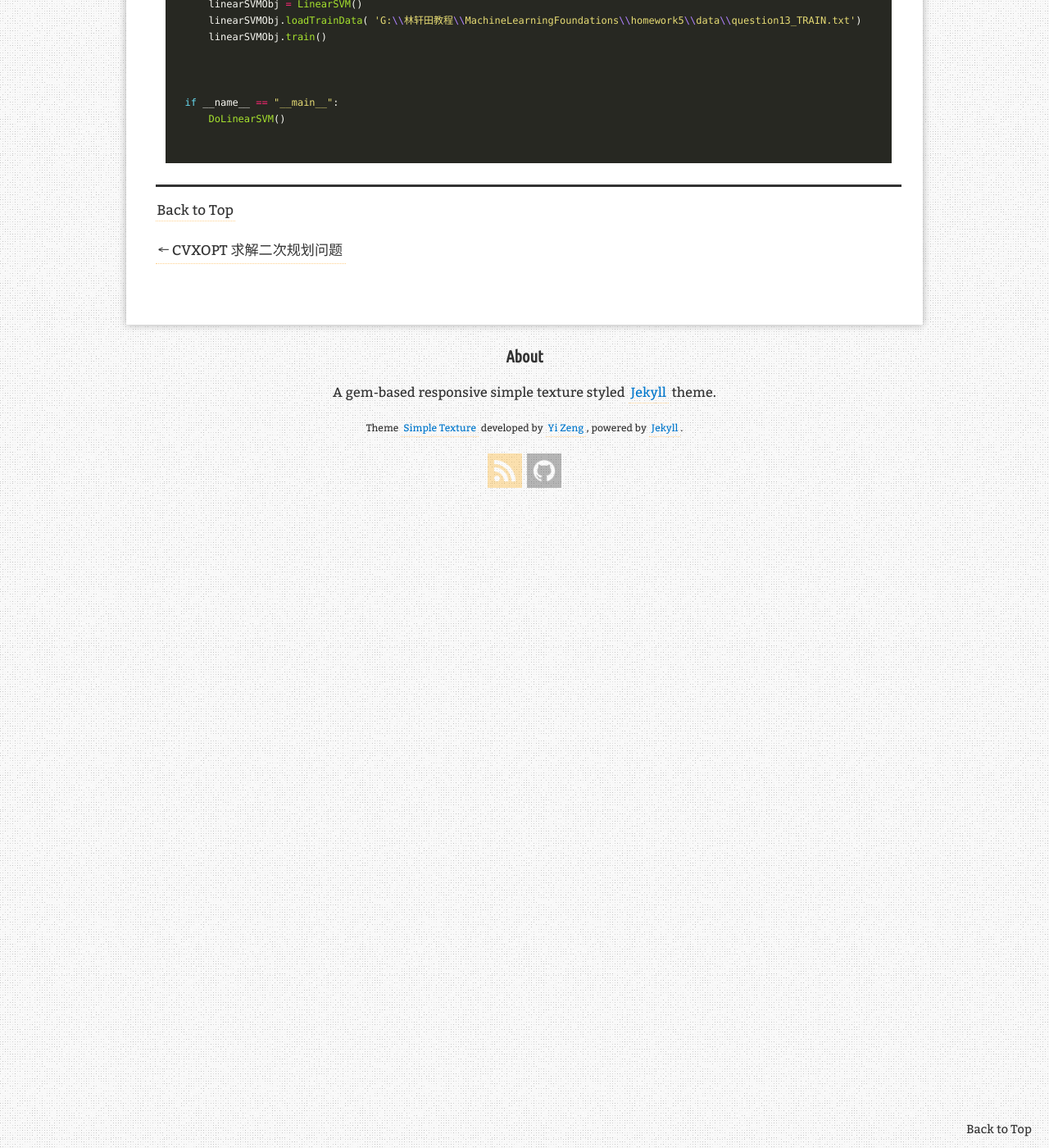
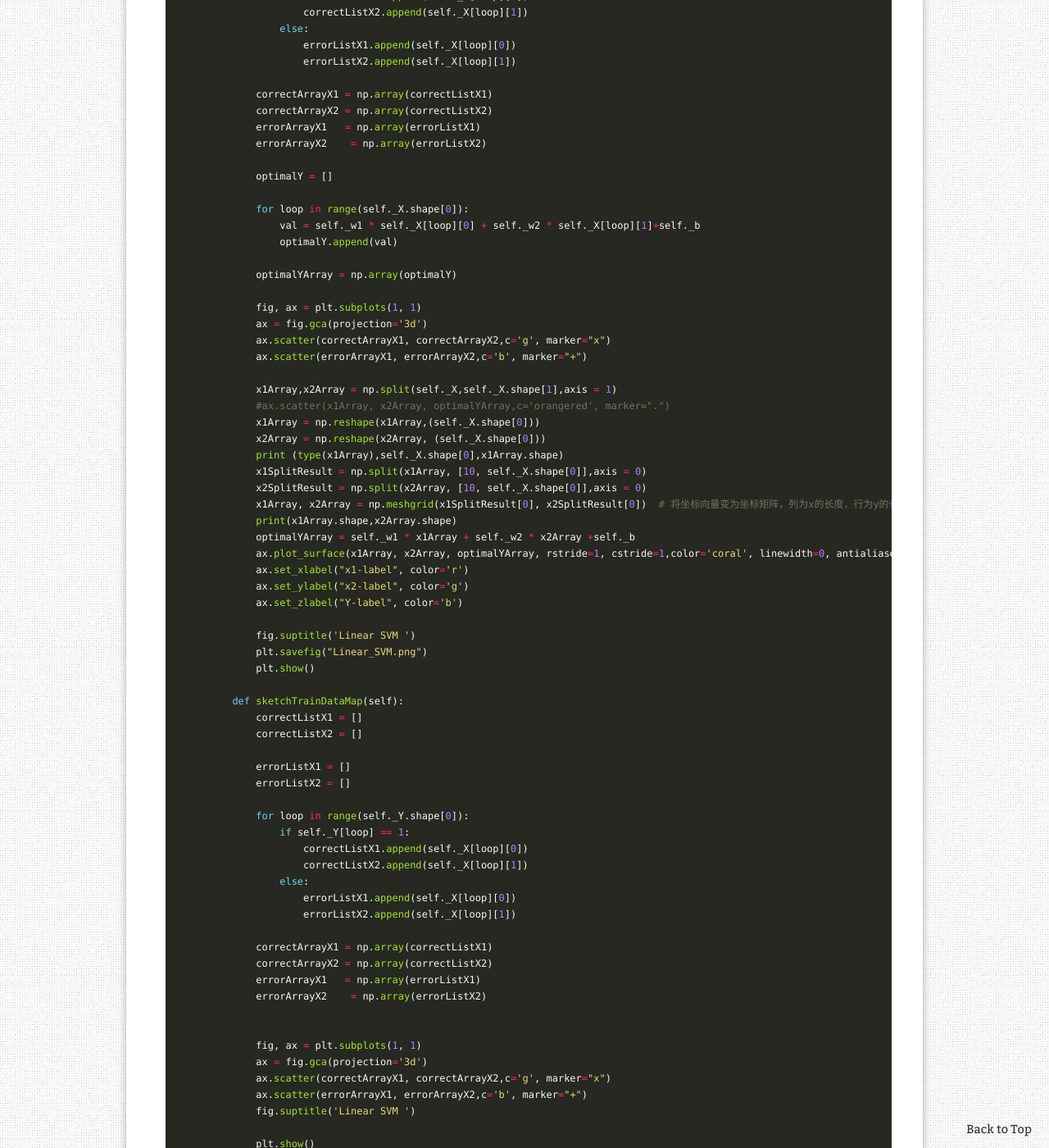
Before and after one commit to SailBlade/sailblade.github.io, a Jekyll site: the page built from _posts/2018-11-02-linearSVM.md, in a window 1280 px wide and 1400 px high, scrolled down 6211 px. Shown: the whole window at 82% size. Built offline with Jekyll 4.4.1, drawn with Linux system fonts in a browser that asks for light colours; nearby versions of some CDN libraries; comment, search, counter and statistics services are not loaded; some of the changed text lies outside the part shown.

Commit message:
convert the linear svm to 3d surface done

```diff
--- a/_posts/2018-11-02-linearSVM.md
+++ b/_posts/2018-11-02-linearSVM.md
@@ -51,7 +55,7 @@
 ![](http://p30p0kjya.bkt.clouddn.com/%E5%85%AC%E5%BC%8F2018110303.png)
 
 #### 5) 利用CVXOPT求得最优解如下：
-![](http://p30p0kjya.bkt.clouddn.com/%E5%85%AC%E5%BC%8F2018110305.png)
+![](http://p30p0kjya.bkt.clouddn.com/%E8%AE%AD%E7%BB%83%E6%95%B0%E6%8D%AE%E5%88%86%E5%B8%833.png)
 
 
 ##  源码
@@ -69,6 +73,38 @@
         def __init__(self):
             #self._b = np.zeros(1,dtype=np.float64)
             self._w = np.zeros(2)
+
+        def __sign__(self,a):
+            if a >= 0.0:
+                return 1
+            elif a < 0.0:
+                return -1
+
+        def __generateTrainData__(self):
+            X1 = np.random.uniform(-1.0,1.0,200)
+            X2 = np.random.uniform(-1.0,1.0,200)
+            B  = 0.03
+            W1=  0.3
+            W2=  0.8
+            Y = np.zeros(200)
+            for loop in range(Y.shape[0]):
+                Y[loop] = self.__sign__(W1 * X1[loop] + W2 * X2[loop] + B)
+
+            '''
+            noiseArray = np.random.rand(Y.shape[0])
+            for loop in range(Y.shape[0]):
+                if (noiseArray[loop]) > 0.9:
+                    Y[loop] = -1 * Y[loop]
+            '''
+
+            Xarray = np.stack((X1, X2), axis=-1)
+
+            self._X  = Xarray
+            self._Y = Y
+            self.sketchTrainDataMap()
+
+
+
 
         def train(self):
             Q = cvx.matrix(np.diag([0.0, 1.0,1.0])) # Q =[[0,0,0],[0,1,0],[0,0,1]]
@@ -133,11 +169,52 @@
             ax.scatter(errorArrayX1, errorArrayX2,c='b', marker="+")
 
             x1Array,x2Array = np.split(self._X,self._X.shape[1],axis = 1)
-            ax.scatter(x1Array, x2Array, optimalYArray,c='orangered', marker=".")
+            #ax.scatter(x1Array, x2Array, optimalYArray,c='orangered', marker=".")
+            x1Array = np.reshape(x1Array,(self._X.shape[0]))
+            x2Array = np.reshape(x2Array, (self._X.shape[0]))
+            print (type(x1Array),self._X.shape[0],x1Array.shape)
+            x1SplitResult = np.split(x1Array, [10, self._X.shape[0]],axis = 0)
+            x2SplitResult = np.split(x2Array, [10, self._X.shape[0]],axis = 0)
+            x1Array, x2Array = np.meshgrid(x1SplitResult[0], x2SplitResult[0])  # 将坐标向量变为坐标矩阵，列为x的长度，行为y的长度
+            print(x1Array.shape,x2Array.shape)
+            optimalYArray = self._w1 * x1Array + self._w2 * x2Array +self._b
+            ax.plot_surface(x1Array, x2Array, optimalYArray, rstride=1, cstride=1,color='coral', linewidth=0, antialiased=True,alpha=0.1)
+            ax.set_xlabel("x1-label", color='r')
+            ax.set_ylabel("x2-label", color='g')
+            ax.set_zlabel("Y-label", color='b')
+
+            fig.suptitle('Linear SVM ')
+            plt.savefig("Linear_SVM.png")
+            plt.show()
+
+        def sketchTrainDataMap(self):
+            correctListX1 = []
+            correctListX2 = []
+
+            errorListX1 = []
+            errorListX2 = []
+
+            for loop in range(self._Y.shape[0]):
+                if self._Y[loop] == 1:
+                    correctListX1.append(self._X[loop][0])
+                    correctListX2.append(self._X[loop][1])
+                else:
+                    errorListX1.append(self._X[loop][0])
+                    errorListX2.append(self._X[loop][1])
+
+            correctArrayX1 = np.array(correctListX1)
+            correctArrayX2 = np.array(correctListX2)
+            errorArrayX1   = np.array(errorListX1)
+            errorArrayX2    = np.array(errorListX2)
+
+
+            fig, ax = plt.subplots(1, 1)
+            ax = fig.gca(projection='3d')
+            ax.scatter(correctArrayX1, correctArrayX2,c='g', marker="x")
+            ax.scatter(errorArrayX1, errorArrayX2,c='b', marker="+")
             fig.suptitle('Linear SVM ')
 
             plt.show()
-
 
         def loadTrainData(self,fileLocation):
             data = []
```
Also changed, not shown: other parts of _posts/2018-11-02-linearSVM.md (+7 -2 lines).
